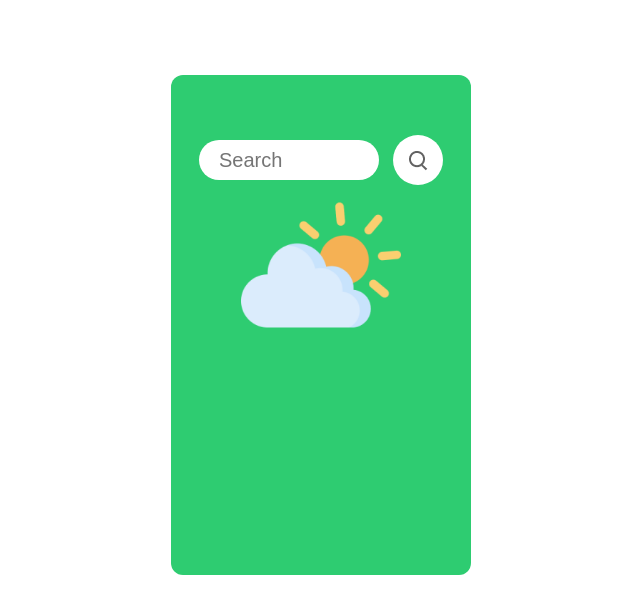
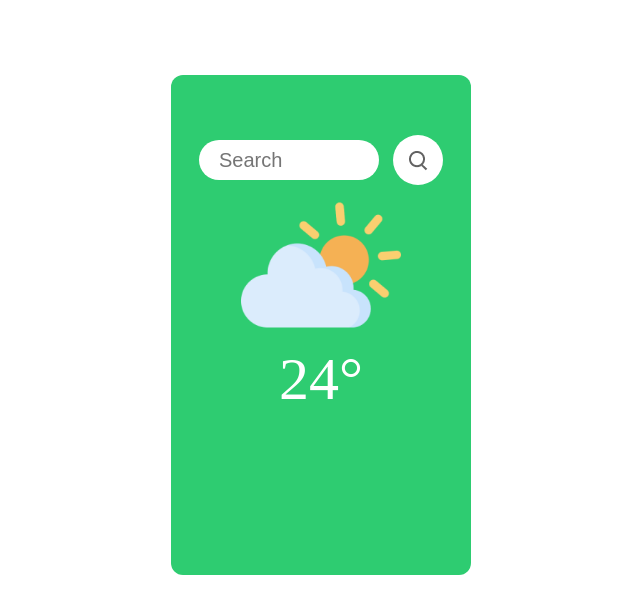
Before and after one commit to briansimiyuj/weather-app-js, a plain HTML site: page index.html in a window 1280 px wide. Shown: the whole page, without its empty margins (319-959 px from the left). Drawn offline with Linux system fonts and the light colour scheme.

Commit message:
Weather temp

```diff
--- a/index.html
+++ b/index.html
@@ -31,6 +31,9 @@
 
         </div>
 
+
+        <div class="weather-temp">24&deg;</div>
+
     </div>
 
 </body>
--- /dev/null
+++ b/sass/components/temp.scss
@@ -0,0 +1,6 @@
+.weather-temp{
+    @include flexBox;
+    font-size: 60px;
+    font-weight: 40;
+    color: #fff;
+}
--- a/sass/style.scss
+++ b/sass/style.scss
@@ -1,4 +1,5 @@
 @import "./mixins.scss";
 @import "./base.scss";
 @import "./components/form";
-@import "./components/weatherImage.scss"
+@import "./components/weatherImage.scss";
+@import "./components/temp"
```
Also changed, not shown: css/style.css, 1 other file.
